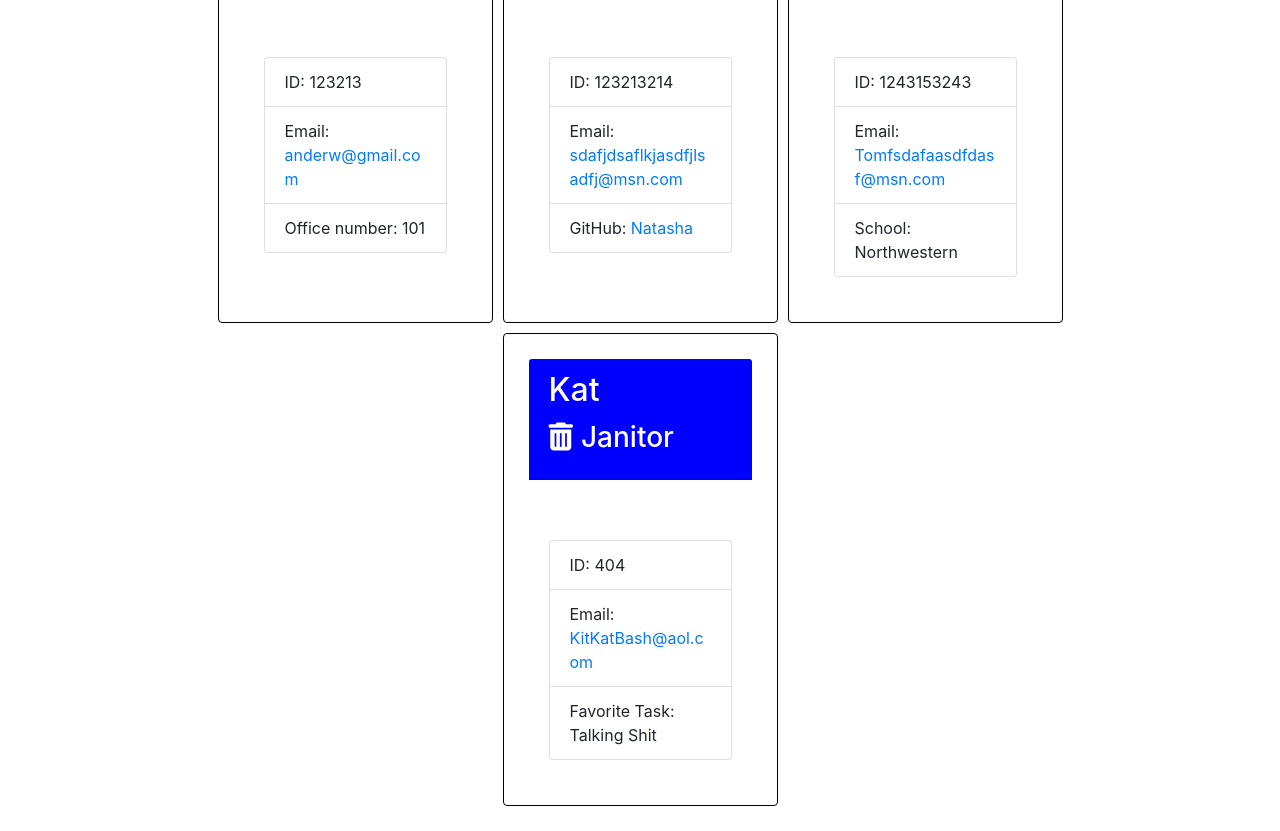
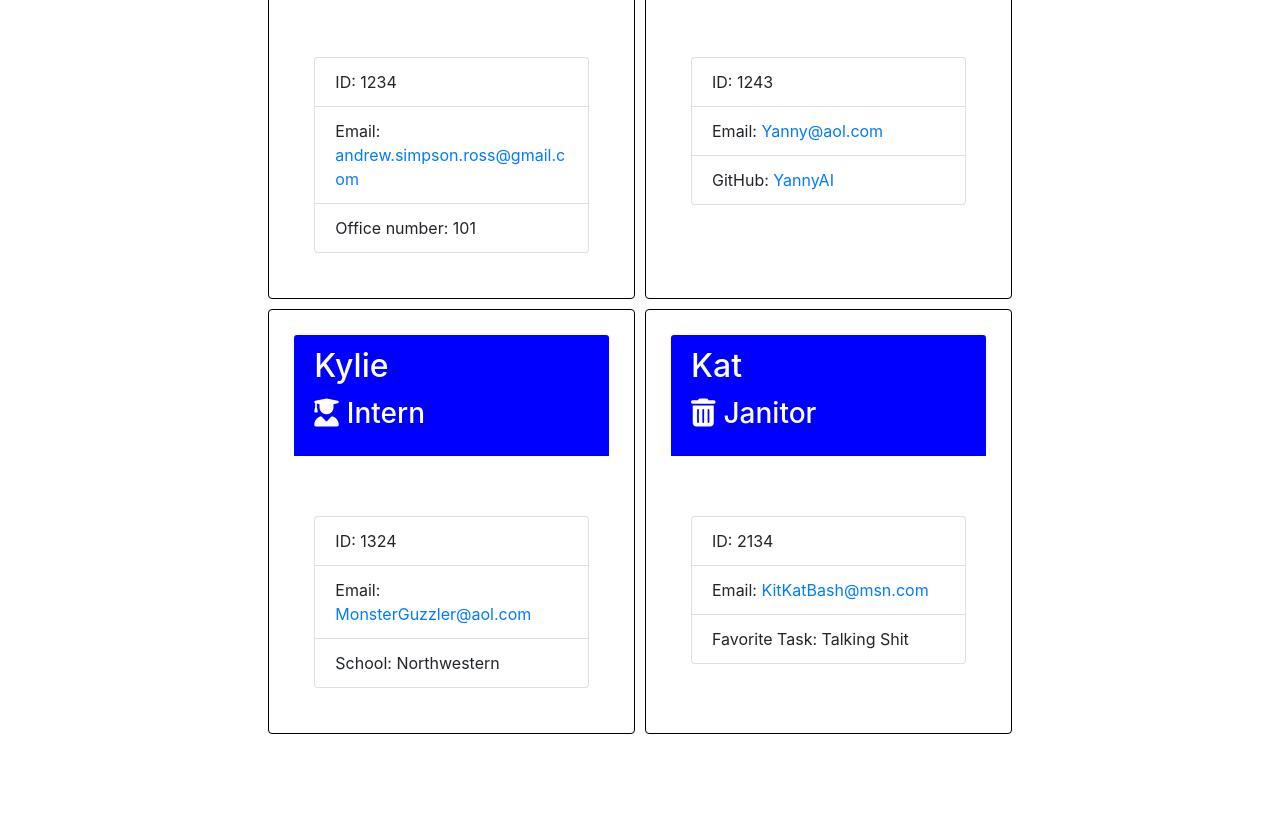
Before and after one commit to DopamineDriven/NodeCommandLineInterface, a website: page output/team.html in a window 1280 px wide. Shown: the part 375-1206 px from the top of the page. After the commit the page ends 1134 px from the top, so only its background shows below. Drawn offline with nearby package versions, Linux system fonts and the light colour scheme.

Commit message:
updates to readme and package.json

```diff
--- a/output/team.html
+++ b/output/team.html
@@ -23,53 +23,52 @@
     <div class="container">
         <div class="row">
             <div class="team-area col-12 justify-content-center">
-                <div class="card employee-card col-12 col-md-3">
+                <div class="card employee-card col-12 col-md-4">
     <div class="card-header">
         <h2 class="card-title">Andrew</h2>
         <h3 class="card-title"><i class="fas fa-mug-hot mr-2"></i>Manager</h3>
     </div>
     <div class="card-body">
         <ul class="list-group">
-            <li class="list-group-item">ID: 123213</li>
-            <li class="list-group-item">Email: <a href="mailto:anderw@gmail.com">anderw@gmail.com</a></li>
+            <li class="list-group-item">ID: 1234</li>
+            <li class="list-group-item">Email: <a href="mailto:andrew.simpson.ross@gmail.com">andrew.simpson.ross@gmail.com</a></li>
             <li class="list-group-item">Office number: 101</li>
         </ul>
     </div>
 </div>
-<div class="card employee-card col-12 col-md-3">
+<div class="card employee-card col-12 col-md-4">
     <div class="card-header">
-        <h2 class="card-title">Natasha</h2>
+        <h2 class="card-title">Yan</h2>
         <h3 class="card-title"><i class="fas fa-glasses mr-2"></i>Engineer</h3>
     </div>
     <div class="card-body">
         <ul class="list-group">
-            <li class="list-group-item">ID: 123213214</li>
-            <li class="list-group-item">Email: <a href="mailto:sdafjdsaflkjasdfjlsadfj@msn.com">sdafjdsaflkjasdfjlsadfj@msn.com</a></li>
-            <li class="list-group-item">GitHub: <a href="https://github.com/Natasha" target="_blank" rel="noopener noreferrer">Natasha</a></li>
+            <li class="list-group-item">ID: 1243</li>
+            <li class="list-group-item">Email: <a href="mailto:Yanny@aol.com">Yanny@aol.com</a></li>
+            <li class="list-group-item">GitHub: <a href="https://github.com/YannyAI" target="_blank" rel="noopener noreferrer">YannyAI</a></li>
         </ul>
     </div>
-</div><div class="card employee-card col-12 col-md-3">
+</div><div class="card employee-card col-12 col-md-4">
     <div class="card-header">
-        <h2 class="card-title">Tom</h2>
+        <h2 class="card-title"aa>Kylie</h2>
         <h3 class="card-title"><i class="fas fa-user-graduate mr-2"></i>Intern</h3>
     </div>
     <div class="card-body">
         <ul class="list-group">
-            <li class="list-group-item">ID: 1243153243</li>
-            <li class="list-group-item">Email: <a href="mailto:Tomfsdafaasdfdasf@msn.com">Tomfsdafaasdfdasf@msn.com</a></li>
+            <li class="list-group-item">ID: 1324</li>
+            <li class="list-group-item">Email: <a href="mailto:MonsterGuzzler@aol.com">MonsterGuzzler@aol.com</a></li>
             <li class="list-group-item">School: Northwestern</li>
         </ul>
     </div>
-</div>
-<div class="card employee-card col-12 col-md-3">
+</div><div class="card employee-card col-12 col-md-4">
         <div class="card-header">
             <h2 class="card-title">Kat</h2>
             <h3 class="card-title"><i class="fas fa-trash-alt mr-2"></i>Janitor</h3>
         </div>
         <div class="card-body">
             <ul class="list-group">
-                <li class="list-group-item">ID: 404</li>
-                <li class="list-group-item">Email: <a href="mailto:KitKatBash@aol.com">KitKatBash@aol.com</a></li>
+                <li class="list-group-item">ID: 2134</li>
+                <li class="list-group-item">Email: <a href="mailto:KitKatBash@msn.com">KitKatBash@msn.com</a></li>
                 <li class="list-group-item">Favorite Task: Talking Shit</li>
             </ul>
         </div>
```
Also changed, not shown: package.json (+6 -6 lines).
